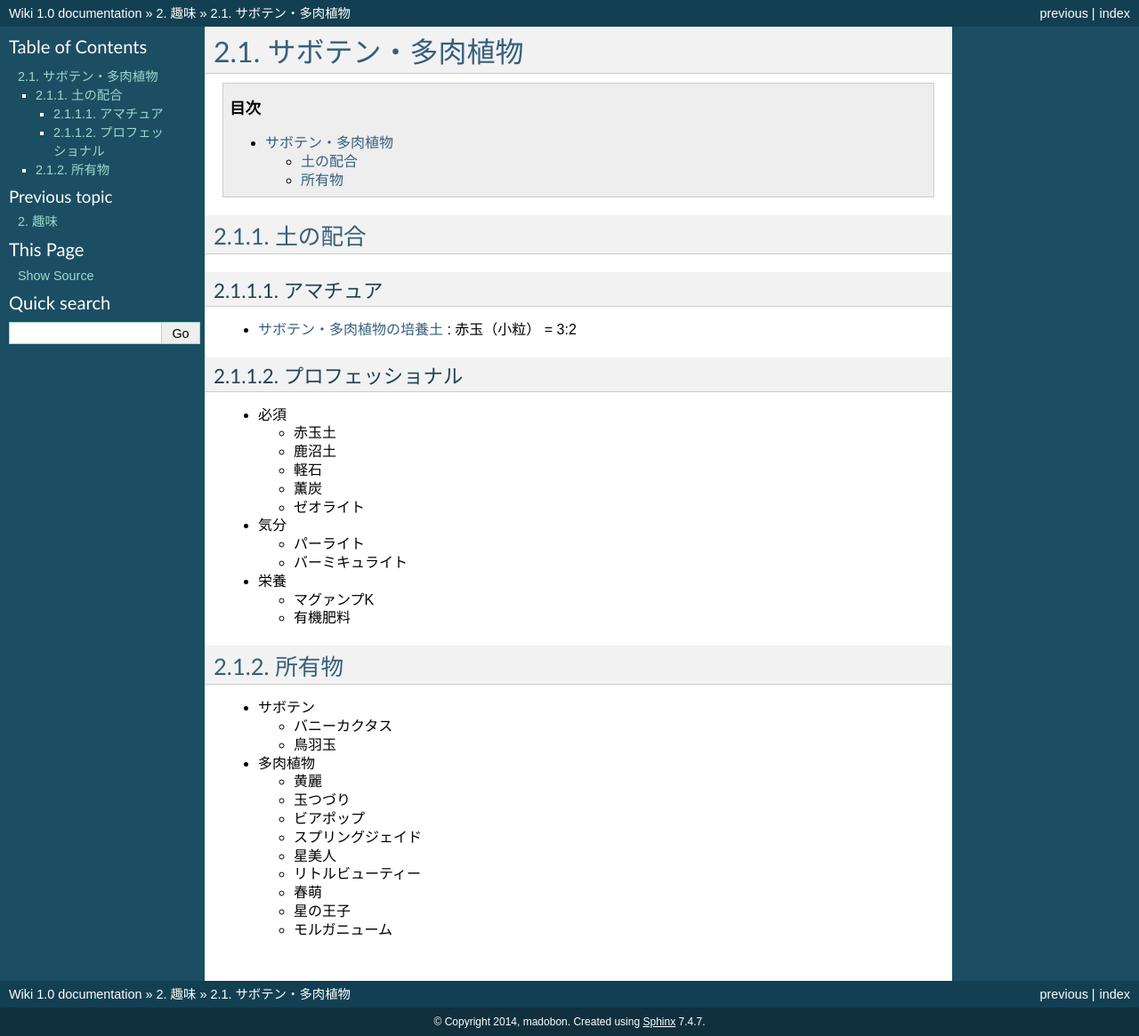
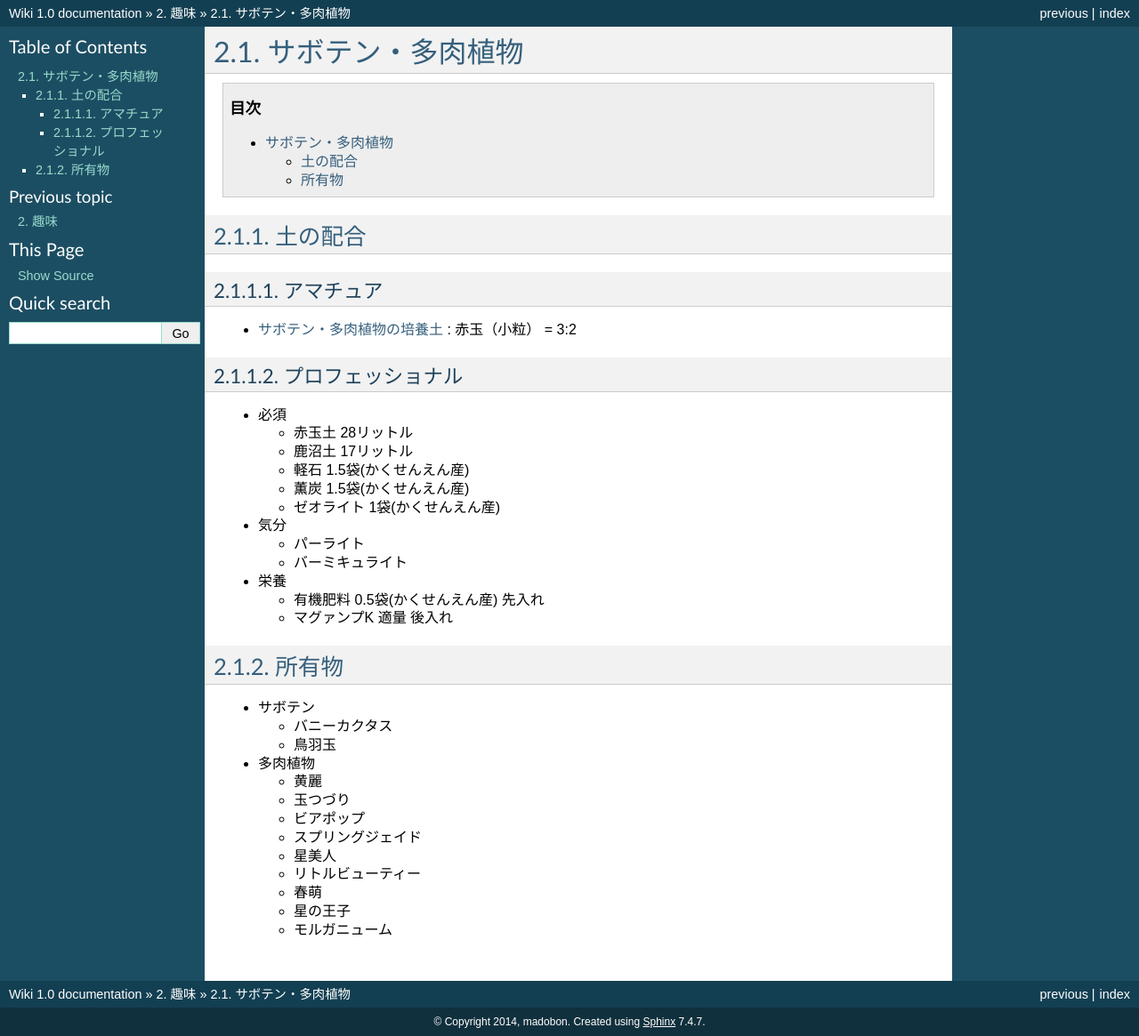
Before and after one commit to madobon/wiki, a Sphinx documentation site: the page built from source/hobby/cactus_succulent/index.rst, in a window 1280 px wide. Shown: the whole page at 89% size. Built offline with Sphinx 7.4.7, drawn with Linux system fonts in a browser that asks for light colours; pages that are not in the unit, such as notebooks, are missing from menus.

Commit message:
Update index.rst

```diff
--- a/source/hobby/cactus_succulent/index.rst
+++ b/source/hobby/cactus_succulent/index.rst
@@ -18,11 +18,11 @@
 
 * 必須
 
-  * 赤玉土
-  * 鹿沼土
-  * 軽石
-  * 薫炭
-  * ゼオライト
+  * 赤玉土 28リットル
+  * 鹿沼土 17リットル
+  * 軽石 1.5袋(かくせんえん産)
+  * 薫炭 1.5袋(かくせんえん産)
+  * ゼオライト 1袋(かくせんえん産)
 
 * 気分
 
@@ -31,8 +31,8 @@
 
 * 栄養
 
-  * マグァンプK
-  * 有機肥料
+  * 有機肥料 0.5袋(かくせんえん産) 先入れ
+  * マグァンプK 適量 後入れ
 
 所有物
 =============
```
